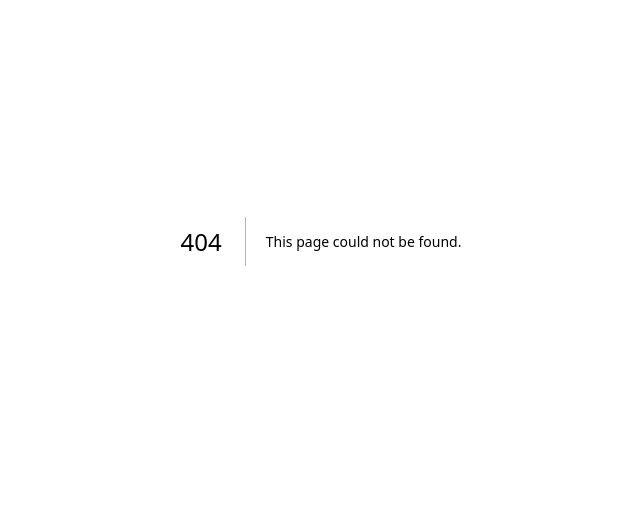
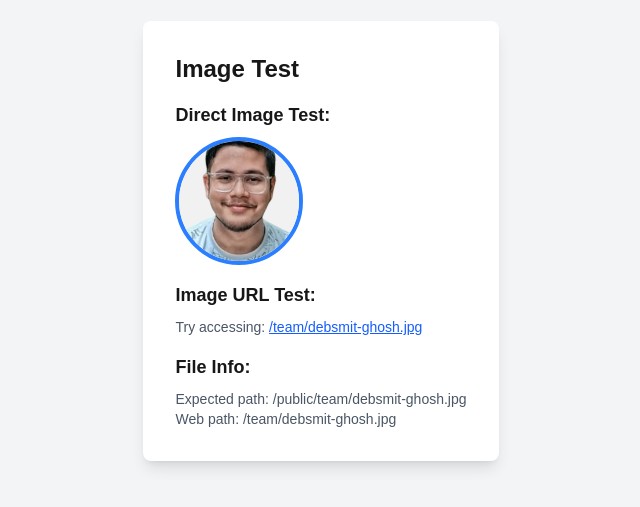
Before and after one commit to Debsmit16/WRev, a Next.js app: page /test-image in a window 1280 px wide. Before the commit this address had no page. Shown: the part 159-666 px from the top of the page, without its empty margins (319-959 px from the left). Built offline with nearby package versions, Linux system fonts and the light colour scheme.

Commit message:
Debug image loading issue - add test page and improve error handling

```diff
--- a/src/app/team/page.tsx
+++ b/src/app/team/page.tsx
@@ -105,21 +105,25 @@ export default function Team() {
                 <div className="relative mb-6">
                   <div className="w-24 h-24 mx-auto rounded-full bg-gradient-to-r from-blue-500 to-cyan-500 p-1">
                     <div className="w-full h-full rounded-full bg-gray-200 flex items-center justify-center overflow-hidden">
-                      <Image
+                      {/* Try to load image first */}
+                      <img
                         src={member.image}
                         alt={member.name}
-                        width={96}
-                        height={96}
                         className="w-full h-full object-cover rounded-full"
+                        onLoad={(e) => {
+                          // Image loaded successfully, hide fallback
+                          const fallback = (e.target as HTMLElement).nextElementSibling as HTMLElement;
+                          if (fallback) fallback.style.display = 'none';
+                        }}
                         onError={(e) => {
-                          // Fallback to initials if image fails to load
-                          const target = e.target as HTMLImageElement;
-                          target.style.display = 'none';
-                          const fallback = target.nextElementSibling as HTMLElement;
+                          // Image failed to load, show fallback
+                          console.log(`Failed to load image: ${member.image}`);
+                          (e.target as HTMLElement).style.display = 'none';
+                          const fallback = (e.target as HTMLElement).nextElementSibling as HTMLElement;
                           if (fallback) fallback.style.display = 'flex';
                         }}
                       />
-                      <div className="w-16 h-16 bg-gradient-to-r from-blue-400 to-cyan-400 rounded-full flex items-center justify-center" style={{display: 'none'}}>
+                      <div className="w-16 h-16 bg-gradient-to-r from-blue-400 to-cyan-400 rounded-full flex items-center justify-center">
                         <span className="text-white font-bold text-xl">
                           {member.name.split(' ').map(n => n[0]).join('')}
                         </span>
--- /dev/null
+++ b/src/app/test-image/page.tsx
@@ -0,0 +1,40 @@
+export default function TestImage() {
+  return (
+    <div className="min-h-screen bg-gray-100 flex items-center justify-center">
+      <div className="bg-white p-8 rounded-lg shadow-lg">
+        <h1 className="text-2xl font-bold mb-4">Image Test</h1>
+
+        <div className="space-y-4">
+          <div>
+            <h2 className="text-lg font-semibold mb-2">Direct Image Test:</h2>
+            <img
+              src="/team/debsmit-ghosh.jpg"
+              alt="Debsmit Ghosh"
+              className="w-32 h-32 object-cover rounded-full border-4 border-blue-500"
+              onLoad={() => console.log('Image loaded successfully!')}
+              onError={(e) => {
+                console.error('Image failed to load:', e);
+                (e.target as HTMLElement).style.border = '4px solid red';
+              }}
+            />
+          </div>
+
+          <div>
+            <h2 className="text-lg font-semibold mb-2">Image URL Test:</h2>
+            <p className="text-sm text-gray-600">
+              Try accessing: <a href="/team/debsmit-ghosh.jpg" target="_blank" className="text-blue-600 underline">/team/debsmit-ghosh.jpg</a>
+            </p>
+          </div>
+
+          <div>
+            <h2 className="text-lg font-semibold mb-2">File Info:</h2>
+            <p className="text-sm text-gray-600">
+              Expected path: /public/team/debsmit-ghosh.jpg<br/>
+              Web path: /team/debsmit-ghosh.jpg
+            </p>
+          </div>
+        </div>
+      </div>
+    </div>
+  );
+}
```
